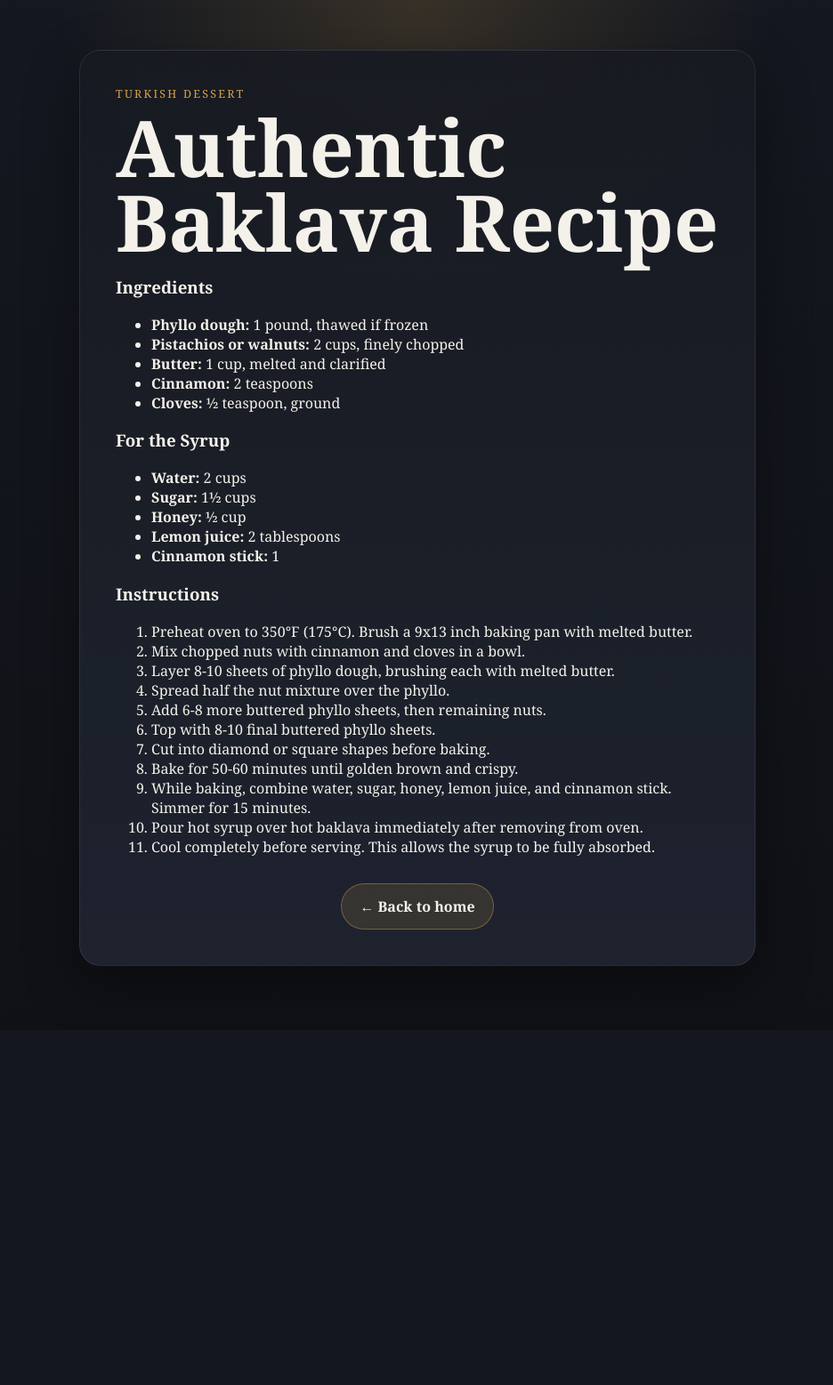
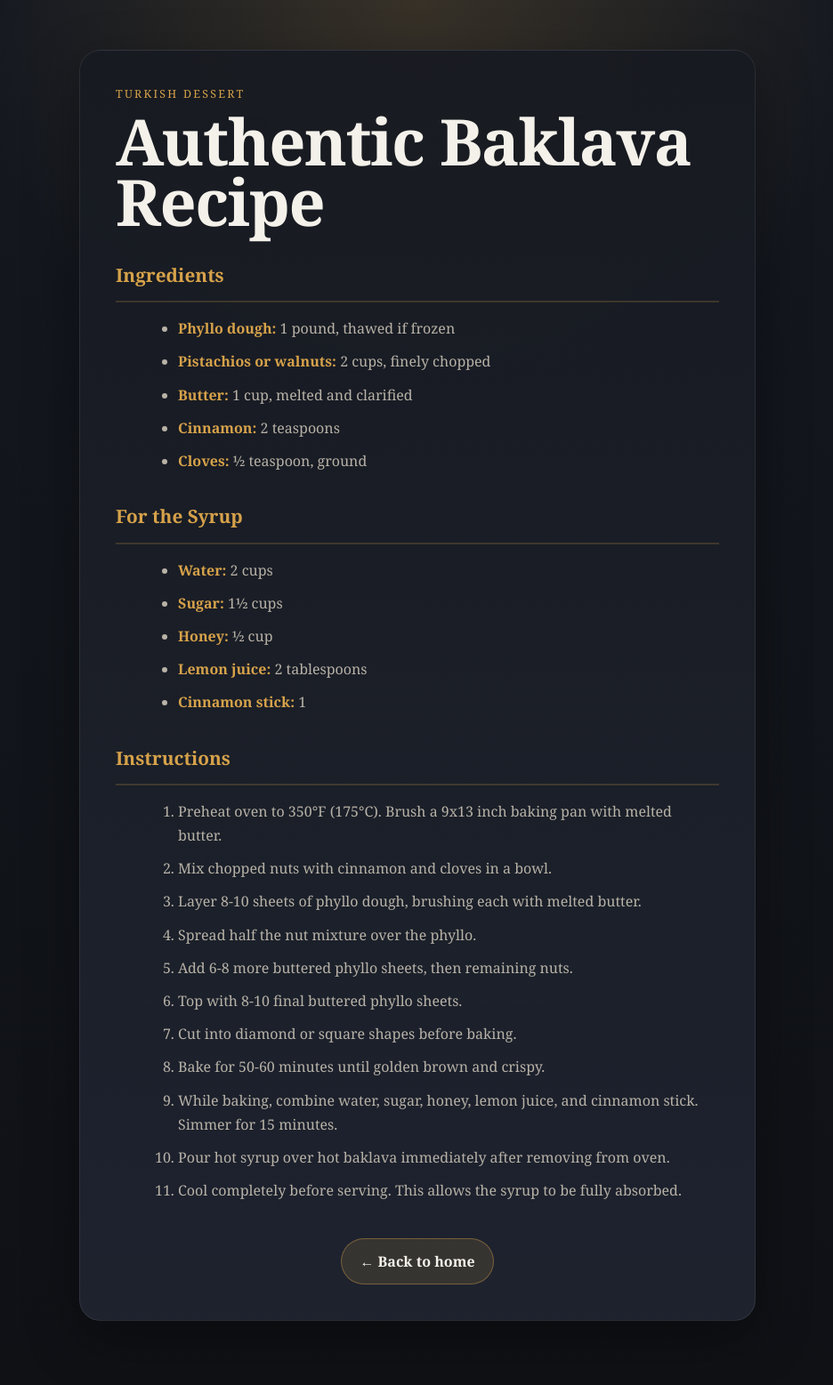
Before and after one commit to andreiba2/curs_scc_444D_gastronomie, a Flask app: page /recipe in a window 1280 px wide. Shown: the whole page at 89% size, without its empty margins (171-1107 px from the left). Before the commit the page ends 1124 px from the top, so only its background shows below. Run offline with Flask 3, Linux system fonts and the light colour scheme.

Commit message:
style: add rounded corners and drop shadows to baklava image, improve content typography

```diff
--- a/app/static/style.css
+++ b/app/static/style.css
@@ -51,14 +51,15 @@ body {
 
 h1 {
     margin: 0;
-    font-size: clamp(3rem, 8vw, 5.5rem);
+    font-size: clamp(2.5rem, 8vw, 4.5rem);
     line-height: 0.95;
+    letter-spacing: -0.02em;
 }
 
 .intro {
     max-width: 680px;
     color: var(--muted);
-    font-size: 1.1rem;
+    font-size: 1.05rem;
     line-height: 1.7;
     margin: 20px 0 0;
 }
@@ -102,6 +103,80 @@ h1 {
     margin: 0 auto;
 }
 
+.baklava-showcase {
+    margin: 40px auto;
+    text-align: center;
+    max-width: 600px;
+}
+
+.baklava-image {
+    width: 100%;
+    height: auto;
+    max-height: 400px;
+    object-fit: cover;
+    border-radius: 24px;
+    box-shadow:
+        0 4px 6px rgba(0, 0, 0, 0.1),
+        0 10px 25px rgba(0, 0, 0, 0.2),
+        0 20px 50px rgba(0, 0, 0, 0.15);
+    transition: transform 0.3s ease, box-shadow 0.3s ease;
+}
+
+.baklava-image:hover {
+    transform: translateY(-4px);
+    box-shadow:
+        0 6px 8px rgba(0, 0, 0, 0.15),
+        0 15px 35px rgba(0, 0, 0, 0.25),
+        0 25px 60px rgba(0, 0, 0, 0.2);
+}
+
+.image-caption {
+    margin-top: 12px;
+    color: var(--muted);
+    font-size: 0.95rem;
+    font-style: italic;
+}
+
+.content-body {
+    line-height: 1.8;
+    color: var(--text);
+    margin-top: 30px;
+    margin-bottom: 40px;
+}
+
+.content-body h3 {
+    margin: 30px 0 16px;
+    font-size: 1.3rem;
+    color: var(--accent);
+    border-bottom: 2px solid rgba(214, 162, 74, 0.2);
+    padding-bottom: 10px;
+}
+
+.content-body h3:first-child {
+    margin-top: 0;
+}
+
+.content-body p {
+    margin: 0 0 16px;
+    color: var(--muted);
+    line-height: 1.8;
+}
+
+.content-body ul,
+.content-body ol {
+    margin: 16px 0 24px 30px;
+    color: var(--muted);
+}
+
+.content-body li {
+    margin-bottom: 10px;
+    line-height: 1.7;
+}
+
+.content-body strong {
+    color: var(--accent);
+}
+
 .card-grid {
     display: grid;
     grid-template-columns: repeat(auto-fit, minmax(200px, 1fr));
```
